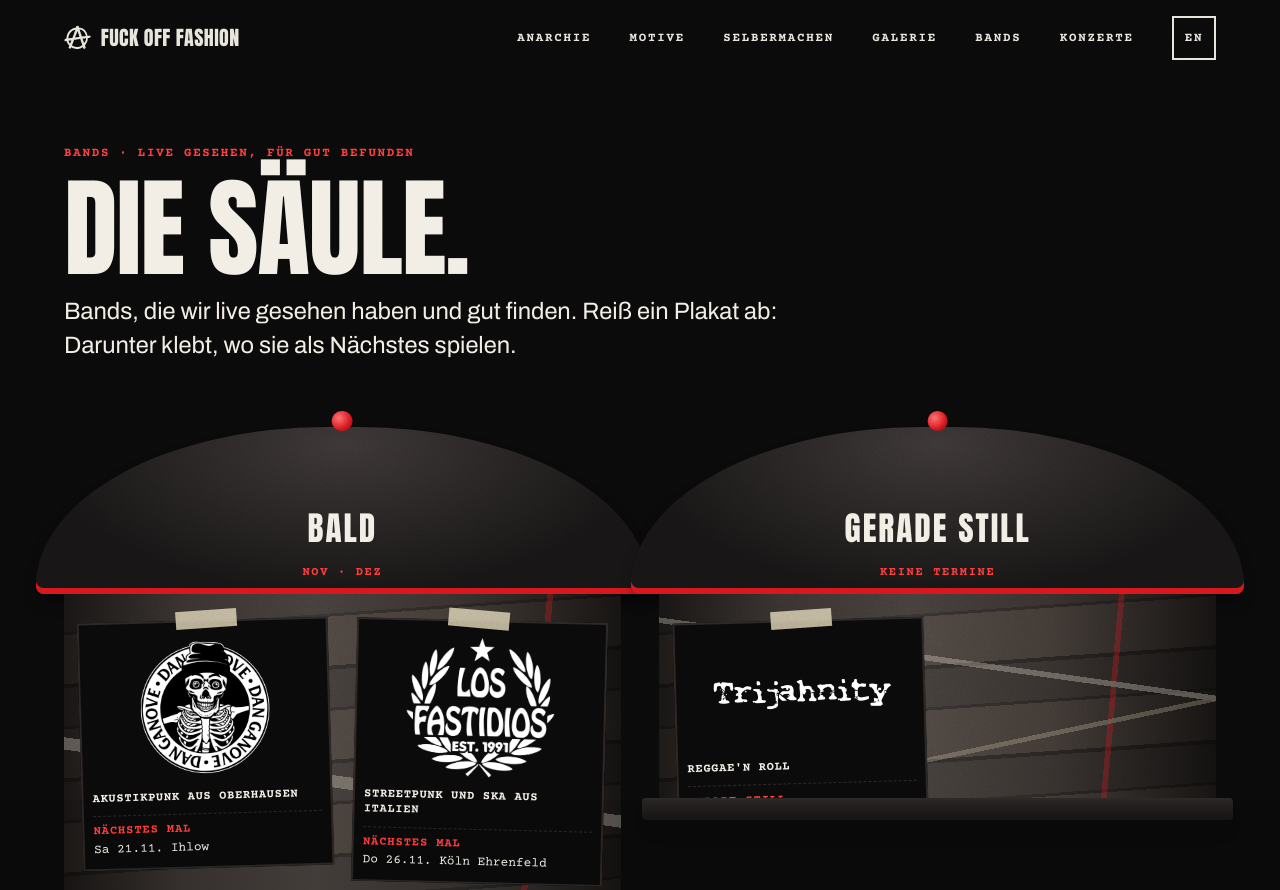
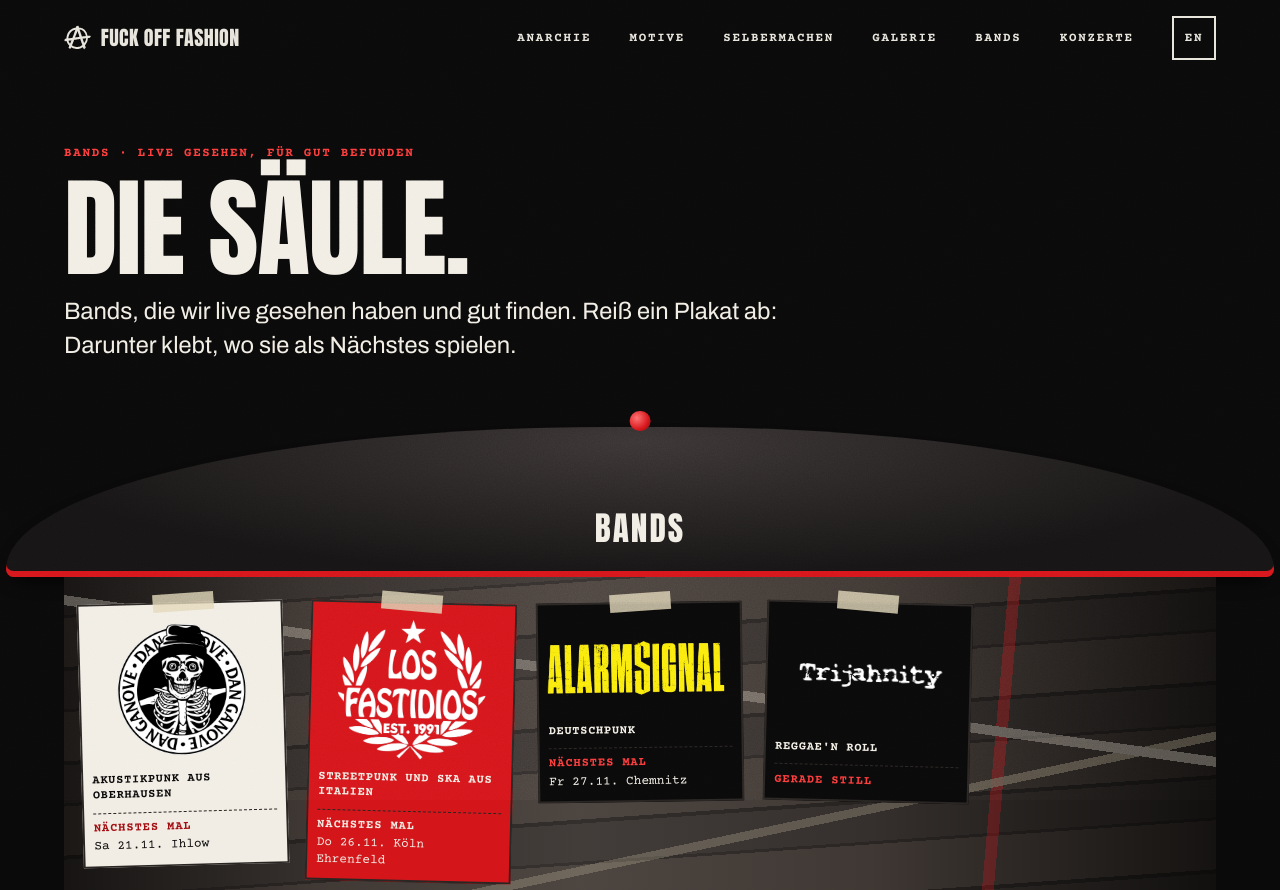
Before and after one commit to fuckofffashion/fuckofffashion.github.io, a plain HTML site: page bands.html in a window 1280 px wide. Shown: the top 890 px of the page. Drawn offline with Linux system fonts and the light colour scheme.

Commit message:
feat: Bands nach nächstem Termin ordnen, BALD-Logik, Plakatfarben
Co-Authored-By: Claude Opus 5.5 <noreply@anthropic.com>

```diff
--- a/bands.html
+++ b/bands.html
@@ -56,7 +56,7 @@
         <p class="plakat__web"><a class="scrawl" href="https://www.alarmsignal-punkrock.de/" rel="noopener" target="_blank">Website von Alarmsignal<span class="visually-hidden"> (öffnet die Seite der Band)</span></a></p>
       </div>
     </article>
-    <article class="plakat" id="band-dan-ganove" data-band="dan-ganove">
+    <article class="plakat plakat--papier" id="band-dan-ganove" data-band="dan-ganove">
       <button class="plakat__reiss" type="button" aria-expanded="false" aria-controls="zettel-dan-ganove">
         <img class="plakat__logo" src="assets/img/bands/dan-ganove.webp" alt="Dan Ganove" width="800" height="800" loading="lazy" decoding="async">
         <span class="plakat__text">Akustikpunk aus Oberhausen</span>
@@ -67,7 +67,7 @@
         <p class="plakat__web"><a class="scrawl" href="https://dan66713.wixsite.com/dan-punkrock" rel="noopener" target="_blank">Website von Dan Ganove<span class="visually-hidden"> (öffnet die Seite der Band)</span></a></p>
       </div>
     </article>
-    <article class="plakat" id="band-los-fastidios" data-band="los-fastidios">
+    <article class="plakat plakat--blut" id="band-los-fastidios" data-band="los-fastidios">
       <button class="plakat__reiss" type="button" aria-expanded="false" aria-controls="zettel-los-fastidios">
         <img class="plakat__logo" src="assets/img/bands/los-fastidios.webp" alt="Los Fastidios" width="800" height="729" loading="lazy" decoding="async">
         <span class="plakat__text">Streetpunk und Ska aus Italien</span>
--- a/js/bands/app.js
+++ b/js/bands/app.js
@@ -1,6 +1,6 @@
 // Bandseite: Plakate in Säulen ordnen, Termine aus data/bands.json füllen, Plakate abreißen.
 // Die Plakate stehen fertig im HTML (tools/build-bands.py); dieses Modul verschiebt sie nur.
-import { gruppiere, isoLokal, kuenftige, monatsSpanne, sichtbare } from "./saeulen.js";
+import { isoLokal, kuenftige, ordne, sichtbare } from "./saeulen.js";
 import { sprache, t, tagDatum, TEXTE } from "./texte.js";
 
 const WURZEL = document.documentElement.dataset.wurzel || "";
@@ -125,7 +125,7 @@ function baue(daten) {
   const heute = isoLokal(new Date());
 
   // erst alles rechnen, dann das DOM ändern: wirft etwas, bleibt die Seite unberührt (Aufrufer baut ohne Daten)
-  const gruppen = daten ? gruppiere([...nachId.keys()], daten, heute) : [{ saeule: "alle", ids: [...nachId.keys()] }];
+  const gruppen = [{ saeule: "alle", ids: ordne([...nachId.keys()], daten, heute) }];
   const termineVon = new Map(plakate.map((p) => [p, daten ? kuenftige(daten.bands?.[p.dataset.band]?.termine, heute) : null]));
 
   plakate.forEach((p) => {
@@ -146,7 +146,7 @@ function baue(daten) {
 
   const neu = document.createDocumentFragment();
   for (const g of gruppen) {
-    const zeit = g.saeule === "still" ? TEXTE[sp].stillZeit : monatsSpanne(heute, g.saeule, sp);
+    const zeit = "";
     const { s, plakate: ort } = saeule(TEXTE[sp].saeule[g.saeule], zeit, g.saeule);
     g.ids.forEach((id) => ort.append(nachId.get(id)));
     neu.append(s);
--- a/js/bands/saeulen.js
+++ b/js/bands/saeulen.js
@@ -1,17 +1,11 @@
-// Säulen-Logik der Bandseite, ohne DOM (Node-Tests: tests/js/bands.test.mjs).
-// Säulen nach dem Abstand des nächsten Termins zu heute: bald 0–30 Tage, demnaechst 31–90, spaeter > 90, still = keiner.
+// Ordnungs-Logik der Bandseite, ohne DOM (Node-Tests: tests/js/bands.test.mjs).
+// Eine Säule: Bands nach nächstem Termin, wer nicht spielt danach. Bald = nächster Termin 0–30 Tage entfernt.
 
-export const SAEULEN = ["bald", "demnaechst", "spaeter", "still"];
-const GRENZEN = { bald: [0, 30], demnaechst: [31, 90], spaeter: [91, null] };
-const MONATE = {
-  de: ["Jan", "Feb", "März", "Apr", "Mai", "Juni", "Juli", "Aug", "Sep", "Okt", "Nov", "Dez"],
-  en: ["Jan", "Feb", "Mar", "Apr", "May", "Jun", "Jul", "Aug", "Sep", "Oct", "Nov", "Dec"],
-};
+const BALD_TAGE = 30;
 const SICHTBAR = 4;
 
 const zahl = (n) => String(n).padStart(2, "0");
 const utc = (iso) => { const [j, m, t] = iso.split("-").map(Number); return Date.UTC(j, m - 1, t); };
-const plusTage = (iso, n) => new Date(utc(iso) + n * 864e5);
 
 /** Datum nach lokaler Zeit als YYYY-MM-DD (nicht toISOString: das wäre UTC). */
 export function isoLokal(d) {
@@ -29,35 +23,24 @@ export function kuenftige(termine, heuteIso) {
   return termine.filter((t) => typeof t?.datum === "string" && t.datum >= heuteIso);
 }
 
-export function saeuleFuer(termine, heuteIso) {
-  const naechster = kuenftige(termine, heuteIso)[0];
-  if (!naechster) return "still";
-  const tage = tageBis(naechster.datum, heuteIso);
-  if (tage <= GRENZEN.bald[1]) return "bald";
-  if (tage <= GRENZEN.demnaechst[1]) return "demnaechst";
-  return "spaeter";
+/** Erster künftiger Termin oder null. */
+export function naechster(termine, heuteIso) {
+  return kuenftige(termine, heuteIso)[0] ?? null;
 }
 
-/** ids in Reihenfolge des HTML (alphabetisch); fehlende Bands oder fehlende Daten zählen als still. */
-export function gruppiere(ids, daten, heuteIso) {
-  const termineVon = (id) => kuenftige(daten?.bands?.[id]?.termine, heuteIso);
-  const gruppen = Object.fromEntries(SAEULEN.map((s) => [s, []]));
-  for (const id of ids) gruppen[saeuleFuer(termineVon(id), heuteIso)].push(id);
-  for (const s of ["bald", "demnaechst", "spaeter"]) {
-    gruppen[s].sort((a, b) => termineVon(a)[0].datum.localeCompare(termineVon(b)[0].datum));
-  }
-  return SAEULEN.filter((s) => gruppen[s].length).map((s) => ({ saeule: s, ids: gruppen[s] }));
+/** Spielt die Band in den nächsten 30 Tagen (Tag 30 zählt noch)? */
+export function istBald(termine, heuteIso) {
+  const n = naechster(termine, heuteIso);
+  return !!n && tageBis(n.datum, heuteIso) <= BALD_TAGE;
 }
 
-/** Zeitraum der Säule als Monatsnamen, z. B. „Nov · Dez“; „ab Feb“ für später, leer für still. */
-export function monatsSpanne(heuteIso, saeule, sp = "de") {
-  const grenze = GRENZEN[saeule];
-  if (!grenze) return "";
-  const monat = (d) => MONATE[sp === "en" ? "en" : "de"][d.getUTCMonth()];
-  const von = monat(plusTage(heuteIso, grenze[0]));
-  if (grenze[1] === null) return `${sp === "en" ? "from" : "ab"} ${von}`;
-  const bis = monat(plusTage(heuteIso, grenze[1]));
-  return von === bis ? von : `${von} · ${bis}`;
+/** ids nach nächstem Termin aufsteigend; ohne Termin danach, in Eingangsreihenfolge (stabil). */
+export function ordne(ids, daten, heuteIso) {
+  const erster = (id) => naechster(daten?.bands?.[id]?.termine, heuteIso)?.datum ?? null;
+  return ids
+    .map((id, i) => ({ id, i, d: erster(id) }))
+    .sort((a, b) => (a.d && b.d ? a.d.localeCompare(b.d) || a.i - b.i : a.d ? -1 : b.d ? 1 : a.i - b.i))
+    .map((x) => x.id);
 }
 
 export function sichtbare(termine, alle) {
--- a/tools/bands.json
+++ b/tools/bands.json
@@ -3,7 +3,7 @@
   "bands": [
     { "id": "dan-ganove", "name": "Dan Ganove", "logo": "dan-ganove.webp",
       "logo_quelle": "https://static.wixstatic.com/media/1093e8_c35bda69ecc54d05b6f301076c8a7d78~mv2.png",
-      "web": "https://dan66713.wixsite.com/dan-punkrock",
+      "web": "https://dan66713.wixsite.com/dan-punkrock", "plakat": "papier",
       "beschreibung": { "de": "Akustikpunk aus Oberhausen", "en": "Acoustic punk from Oberhausen" } },
     { "id": "alarmsignal", "name": "Alarmsignal", "logo": "alarmsignal.webp",
       "logo_quelle": "https://www.alarmsignal-punkrock.de/wp-content/uploads/2024/09/Alarmsignal_logo.webp",
@@ -11,7 +11,7 @@
       "beschreibung": { "de": "Deutschpunk", "en": "German punk" } },
     { "id": "los-fastidios", "name": "Los Fastidios", "logo": "los-fastidios.webp",
       "logo_quelle": "https://globaluserfiles.com/media/287625_f24588bbb1474289b12a4f18a6189574ee94fde2.png",
-      "web": "https://losfastidios.net",
+      "web": "https://losfastidios.net", "plakat": "blut",
       "beschreibung": { "de": "Streetpunk und Ska aus Italien", "en": "Street punk and ska from Italy" } },
     { "id": "trijahnity", "name": "Trijahnity", "logo": "trijahnity.webp",
       "logo_quelle": "https://www.trijahnity.de/images/Trijahnity_logo_wei%C3%9F.png",
```
Also changed, not shown: en/bands.html (+2 -2 lines), tests/js/bands.test.mjs (+27 -59 lines).
